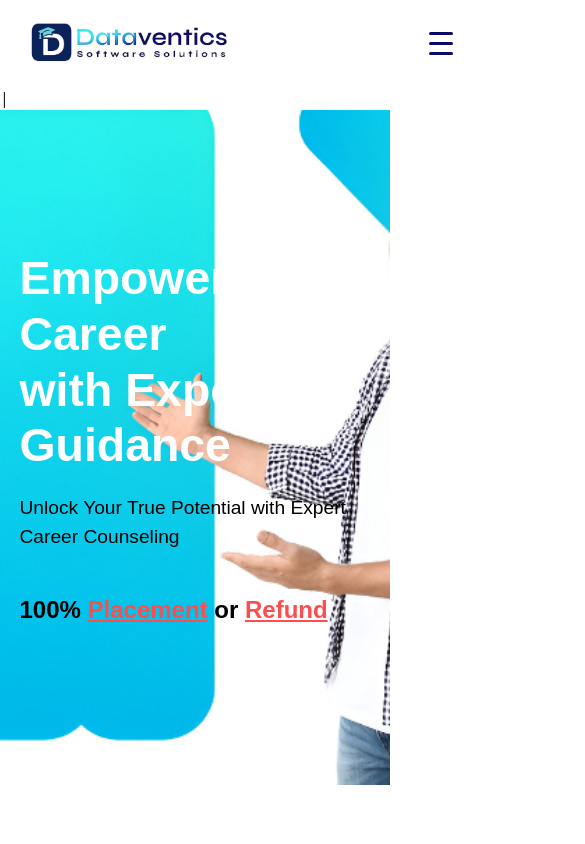
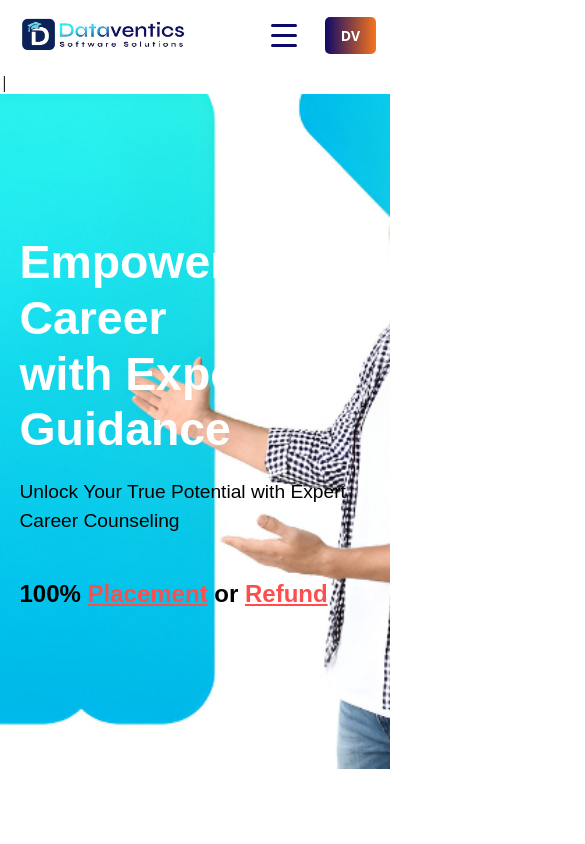
Before and after one commit to prathamchavhan/vedant, a React (Vite) app: page /carrercounselling/carrercoun in a window 390 px wide. Shown: the top 844 px of the page, 585 px wide, since content can reach past the window. Built offline with nearby package versions, Linux system fonts and the light colour scheme.

Commit message:
Update Headers1.css

```diff
--- a/src/components/ui/Headers1.css
+++ b/src/components/ui/Headers1.css
@@ -246,3 +246,34 @@ background: linear-gradient(90deg, #0D0968 0%, #F7751E 100%);
   color: inherit;        /* no color change on hover */
   text-decoration: none; /* keep it clean */
 }
+/* For mid-size phones (up to 460px) */
+@media (max-width: 460px) {
+  .header-container {
+    gap: 40px;             /* reduce spacing */
+    padding: 10px 14px;    /* tighter padding */
+  }
+
+  .logo-img {
+    height: 50px;          /* slightly smaller logo */
+  }
+
+  .nav-wrapper {
+    top: 65px;
+    left: 8px;
+    right: 8px;
+    padding: 18px 20px;
+    gap: 12px;             /* reduce nav gaps */
+  }
+
+  .nav-button {
+    font-size: 15px;       /* smaller text */
+    padding: 10px 12px;
+    border-radius: 10px;
+  }
+
+  .head-but {
+    padding: 0.5rem 1rem;  /* smaller CTA button */
+    font-size: 14px;
+    border-radius: 5px;
+  }
+}
```
